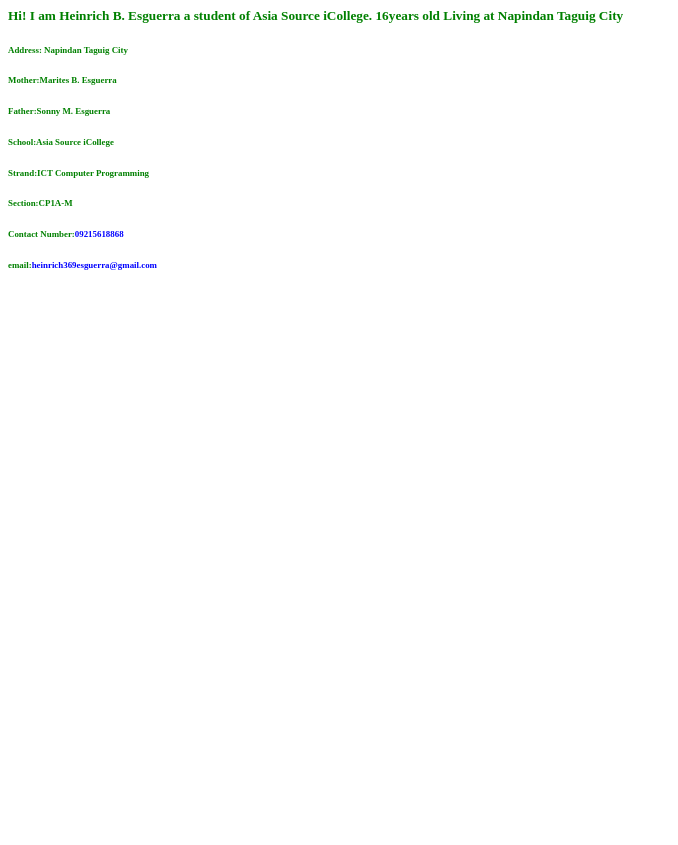
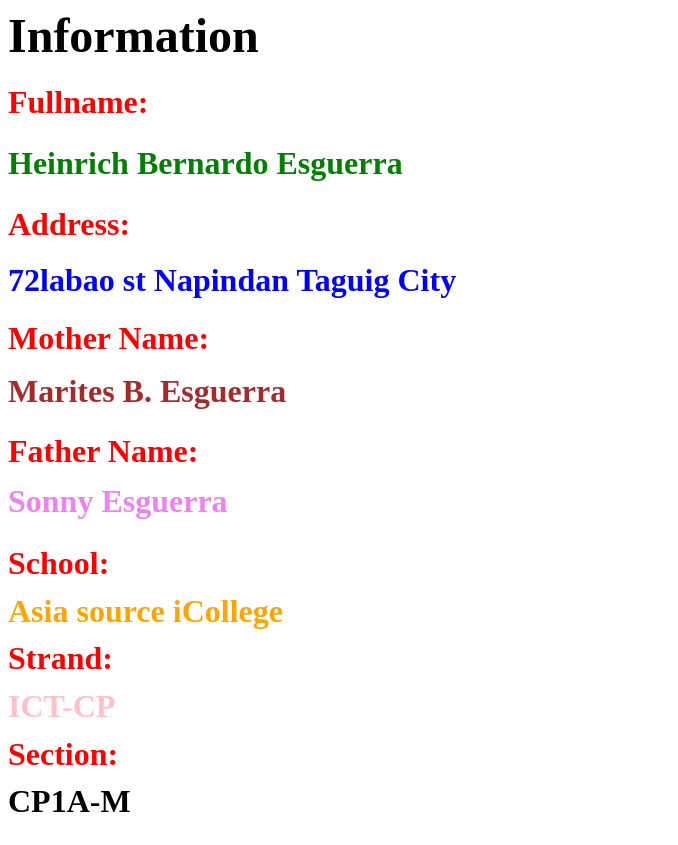
Before and after one commit to HeinrichEsguerra/Herish, a plain HTML site: page index.html in a window 1280 px wide. Shown: the whole page, without its empty margins (0-678 px from the left). Before the commit the page ends 800 px from the top, so only its background shows below. Drawn offline with Linux system fonts and the light colour scheme.

Commit message:
Update index.html

```diff
--- a/index.html
+++ b/index.html
@@ -1,16 +1,38 @@
 <html>
-  <head><title> heinrich Information</title></head>
-  <body
-  >
 
-    <h5><font color="green"> Hi! I am Heinrich B. Esguerra a student of Asia Source iCollege. 16years old Living at Napindan Taguig City
-    <h6><p>Address:<font color="green"> Napindan Taguig City </font></p></h6>
-    <h6><p>Mother:<font color="green">Marites B. Esguerra</font></p></h6>
-    <h6><p>Father:<font color="green">Sonny M. Esguerra</font></p></h6>
-    <h6><p>School:<font color="green">Asia Source iCollege </font></p></h6>
-    <h6><p>Strand:<font color="green">ICT Computer Programming</font></p></h6>
-    <h6><p>Section:<font color="green">CP1A-M </font></p></h6>
-    <h6><p>Contact Number:<font color="blue">09215618868</font></p></h6>
-    <h6><p>email:<font color="blue">heinrich369esguerra@gmail.com</font></p></h6>
-    </body>
-    </html>
+    <head><title>Halaman</title></head>
+<body>
+
+    <h1><font color= "Black" size="16"> Information</font>
+
+    <h2><font color= "Red" size="6">Fullname:</font>
+
+    <p><font color ="Green" size="6"> Heinrich Bernardo Esguerra</font></p>
+
+    <h3><font color="Red" size="6" >Address:</font>
+
+    <p><font color="Blue" size="6"> 72labao st Napindan Taguig City</font></p>
+
+    <h4><font color= "Red" size="6">Mother Name:</font>
+
+    <p><font color="Brown" size="6"> Marites B. Esguerra</font></p>
+
+    <h5><font color= "Red" size= "6">Father Name:</font>
+
+    <p><font color ="Violet" size="6">Sonny Esguerra</font></p>
+
+    <h6><font color= "Red" size= "6"> School:</font>
+
+    <p><font color="orange" size="6" > Asia source iCollege</font></p>
+
+    <h7><font color= "Red" size="6"> Strand:</font>
+
+    <p><font color="Pink" size="6"> ICT-CP</font></p>
+
+    <h8><font color="red" size="6">Section:</font>
+
+    <p><font color="black" size="6"> CP1A-M</font></p>
+
+
+</body>
+</html>
```
